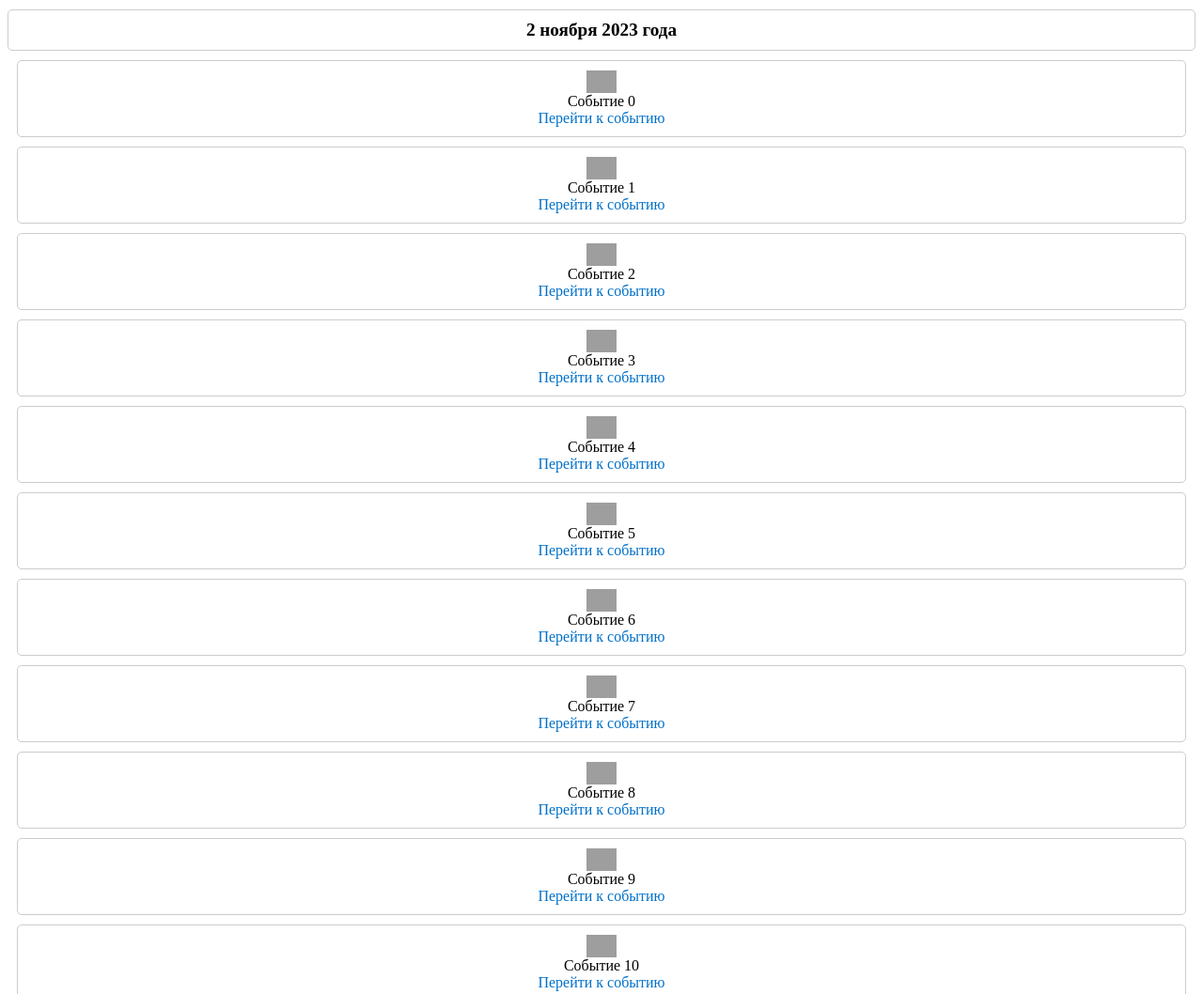
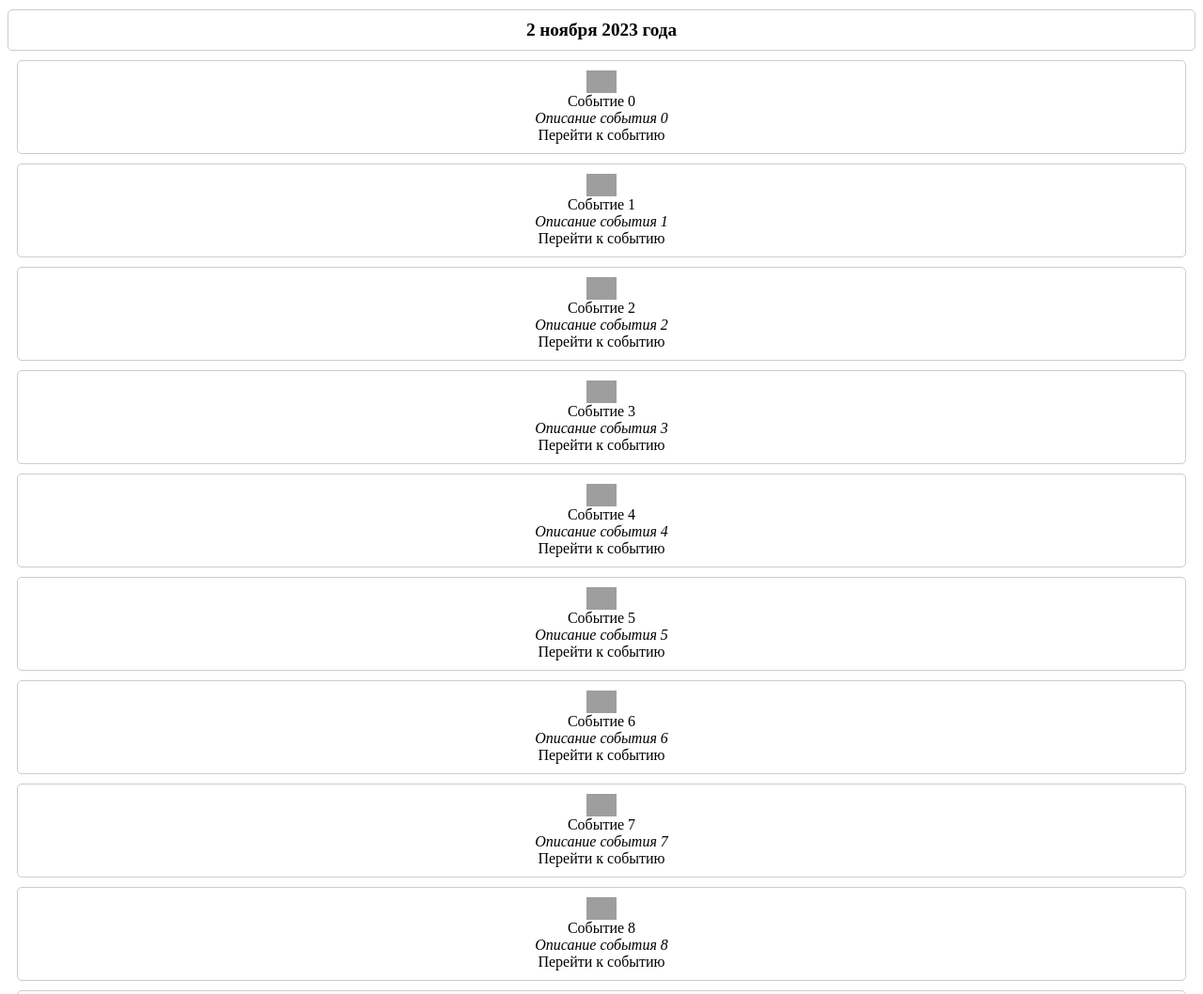
Before and after one commit to suda911/exchange_example, a plain HTML site: page index.html in a window 1280 px wide. Shown: the top 1058 px of the page at 94% size. Drawn offline with Linux system fonts and the light colour scheme; grey boxes are pictures that could not be loaded.

Commit message:
Update index.html

```diff
--- a/index.html
+++ b/index.html
@@ -4,6 +4,7 @@
     <meta charset="UTF-8">
     <meta name="viewport" content="width=device-width, initial-scale=1.0">
     <title>Пагинируемый список с карточками эвентов</title>
+    <script src="https://telegram.org/js/telegram-web-app.js"></script>
     <style>
         /* CSS для стилизации карточек эвентов (можете настроить по вашему усмотрению) */
         .event-card {
@@ -15,6 +16,7 @@
             flex-direction: column;
             align-items: center;
             text-align: center;
+            background-color: var(--tg-theme-bg-color);
         }
 
         .event-date {
@@ -30,7 +32,18 @@
 
         .event-link {
             text-decoration: none;
-            color: #0070c9;
+            color: var(--tg-theme-link-color);
+        }
+
+        .event-name {
+            /* Ваши настройки для названия события, например, красный текст */
+            color: var(--tg-theme-text-color);
+        }
+
+        .event-description {
+            /* Ваши настройки для описания события, например, курсив */
+            color: var(--tg-theme-hint-color);
+            font-style: italic;
         }
     </style>
 </head>
@@ -44,8 +57,9 @@
             for (let i = offset; i < offset + limit; i++) {
                 data.push({
                     name: `Событие ${i}`,
+                    description: `Описание события ${i}`,
                     date: `2 ноября 2023 года`,
-                    icon: 'https://coindar.org/images/coins/dopex/64x64.png',
+                    icon: 'https://coindar.org/images/coins/celestia/64x64.png',
                     link: 'ссылка_на_событие'
                 });
             }
@@ -55,19 +69,23 @@
         // Функция для отображения карточек событий
         const renderEventCards = (events) => {
             const eventsList = document.getElementById('events-list');
-            let currentDate = null; // Текущая дата
+            const eventsByDate = {};
 
             events.forEach(event => {
-                // Если дата события изменилась, добавляем карточку с датой
-                if (event.date !== currentDate) {
+                if (!eventsByDate[event.date]) {
+                    eventsByDate[event.date] = [];
+                }
+                eventsByDate[event.date].push(event);
+            });
+
+            for (const date in eventsByDate) {
                 const dateCard = document.createElement('div');
                 dateCard.className = 'event-card';
                 dateCard.classList.add('event-date');
-                    dateCard.textContent = event.date;
+                dateCard.textContent = date;
                 eventsList.appendChild(dateCard);
-                    currentDate = event.date;
-                }
 
+                eventsByDate[date].forEach(event => {
                     const eventCard = document.createElement('div');
                     eventCard.className = 'event-card';
 
@@ -76,7 +94,12 @@
                     icon.src = event.icon;
 
                     const name = document.createElement('div');
+                    name.className = 'event-name'; // Применяем стиль к названию события
                     name.textContent = event.name;
+
+                    const description = document.createElement('div');
+                    description.className = 'event-description'; // Применяем стиль к описанию события
+                    description.textContent = event.description;
 
                     const link = document.createElement('a');
                     link.className = 'event-link';
@@ -85,9 +108,11 @@
 
                     eventCard.appendChild(icon);
                     eventCard.appendChild(name);
+                    eventCard.appendChild(description);
                     eventCard.appendChild(link);
                     eventsList.appendChild(eventCard);
                 });
+            }
         };
 
         // Параметры пагинации
```
Lines whose indentation alone changed are shown as unchanged.
